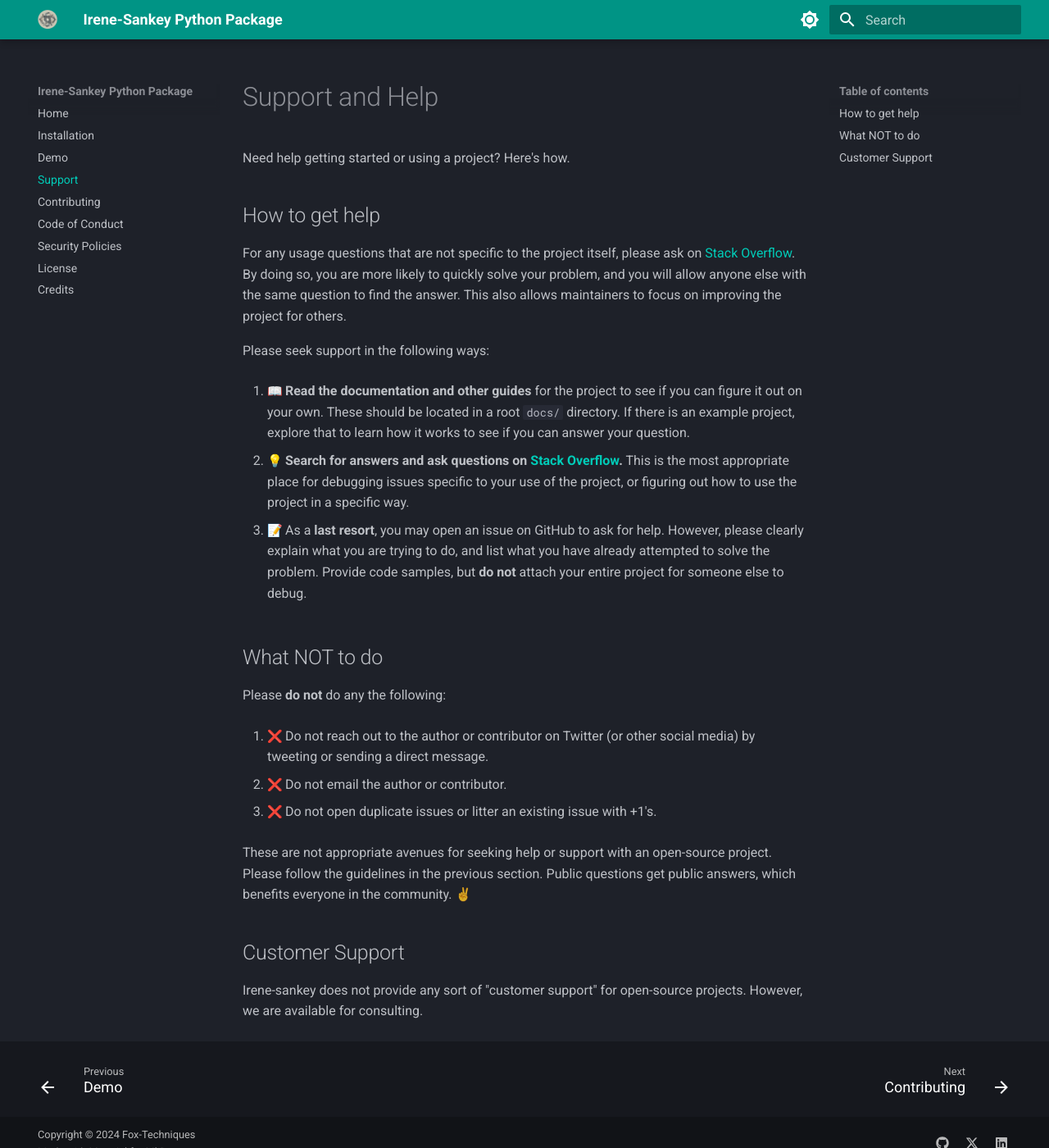
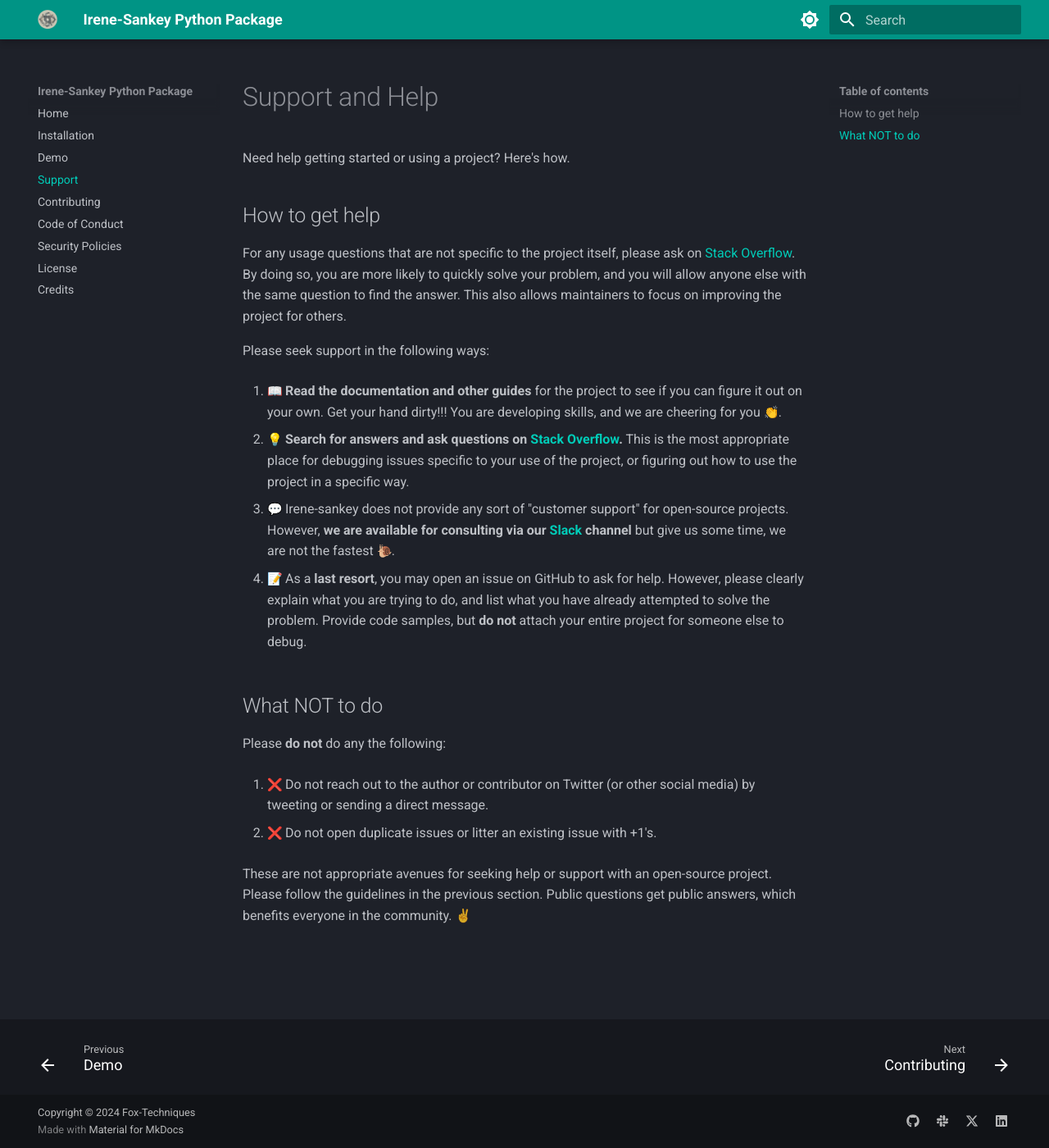
Before and after one commit to fox-techniques/irene-sankey, an MkDocs documentation site: the page built from docs/SUPPORT.md, in a window 1280 px wide and 1400 px high. Shown: the whole window at 82% size. Built offline with MkDocs 1.6.1 and Material for MkDocs 9.7.7, drawn with Linux system fonts in a browser that asks for light colours; emoji names are drawn with the system emoji font; the version menu is left out.

Commit message:
Added a link to our slack channel

```diff
--- a/docs/SUPPORT.md
+++ b/docs/SUPPORT.md
@@ -8,11 +8,13 @@ For any usage questions that are not specific to the project itself, please ask
 
 Please seek support in the following ways:
 
-1. :book: **Read the documentation and other guides** for the project to see if you can figure it out on your own. These should be located in a root `docs/` directory. If there is an example project, explore that to learn how it works to see if you can answer your question.
+1. :book: **Read the documentation and other guides** for the project to see if you can figure it out on your own. Get your hand dirty!!! You are developing skills, and we are cheering for you :clap:.
 
 2. :bulb: **Search for answers and ask questions on [Stack Overflow](https://stackoverflow.com).** This is the most appropriate place for debugging issues specific to your use of the project, or figuring out how to use the project in a specific way.
 
-3. :memo: As a **last resort**, you may open an issue on GitHub to ask for help. However, please clearly explain what you are trying to do, and list what you have already attempted to solve the problem. Provide code samples, but **do not** attach your entire project for someone else to debug.
+3. :speech_balloon: Irene-sankey does not provide any sort of "customer support" for open-source projects. However, **we are available for consulting via our [Slack](https://join.slack.com/t/irene-sankey/shared_invite/zt-2tx8bjefp-nZu1EnLZP165mGvPlP9t_Q) channel** but give us some time, we are not the fastest :snail:.
+
+4. :memo: As a **last resort**, you may open an issue on GitHub to ask for help. However, please clearly explain what you are trying to do, and list what you have already attempted to solve the problem. Provide code samples, but **do not** attach your entire project for someone else to debug.
 
 ## What NOT to do
 
@@ -20,12 +22,6 @@ Please **do not** do any the following:
 
 1. :x: Do not reach out to the author or contributor on Twitter (or other social media) by tweeting or sending a direct message.
 
-1. :x: Do not email the author or contributor.
-
-1. :x: Do not open duplicate issues or litter an existing issue with +1's.
+2. :x: Do not open duplicate issues or litter an existing issue with +1's.
 
 These are not appropriate avenues for seeking help or support with an open-source project. Please follow the guidelines in the previous section. Public questions get public answers, which benefits everyone in the community. ✌️
-
-## Customer Support
-
-Irene-sankey does not provide any sort of "customer support" for open-source projects. However, we are available for consulting.
--- a/mkdocs.yml
+++ b/mkdocs.yml
@@ -43,6 +43,8 @@ extra:
   social:
     - icon: fontawesome/brands/github
       link: https://github.com/fox-techniques/irene-sankey
+    - icon: fontawesome/brands/slack
+      link: https://join.slack.com/t/irene-sankey/shared_invite/zt-2tx8bjefp-nZu1EnLZP165mGvPlP9t_Q
     - icon: fontawesome/brands/x-twitter
       link: https://x.com/foxtechniques/
     - icon: fontawesome/brands/linkedin
```
